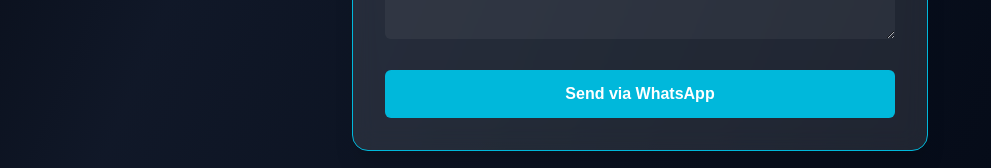
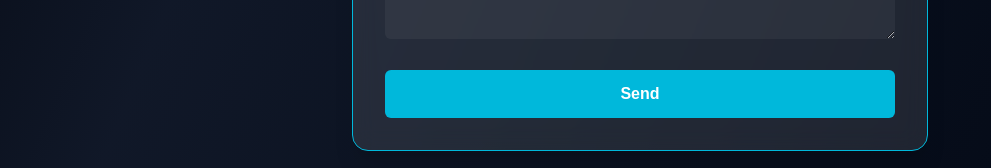
Before and after one commit to rokeowmaster/rokeow, a Next.js app: page / in a window 1280 px wide. Shown: the part 2621-2789 px from the top of the page, without its empty margins (0-991 px from the left). Built offline with nearby package versions, Linux system fonts and the light colour scheme.

Commit message:
button commit

```diff
--- a/app/page.js
+++ b/app/page.js
@@ -218,7 +218,7 @@
             type="submit"
             className="w-full py-3 px-6 rounded-md bg-cyan-500 hover:bg-cyan-600 text-white font-semibold transition duration-300"
           >
-            Send via WhatsApp
+            Send
           </button>
         </form>
 
```
